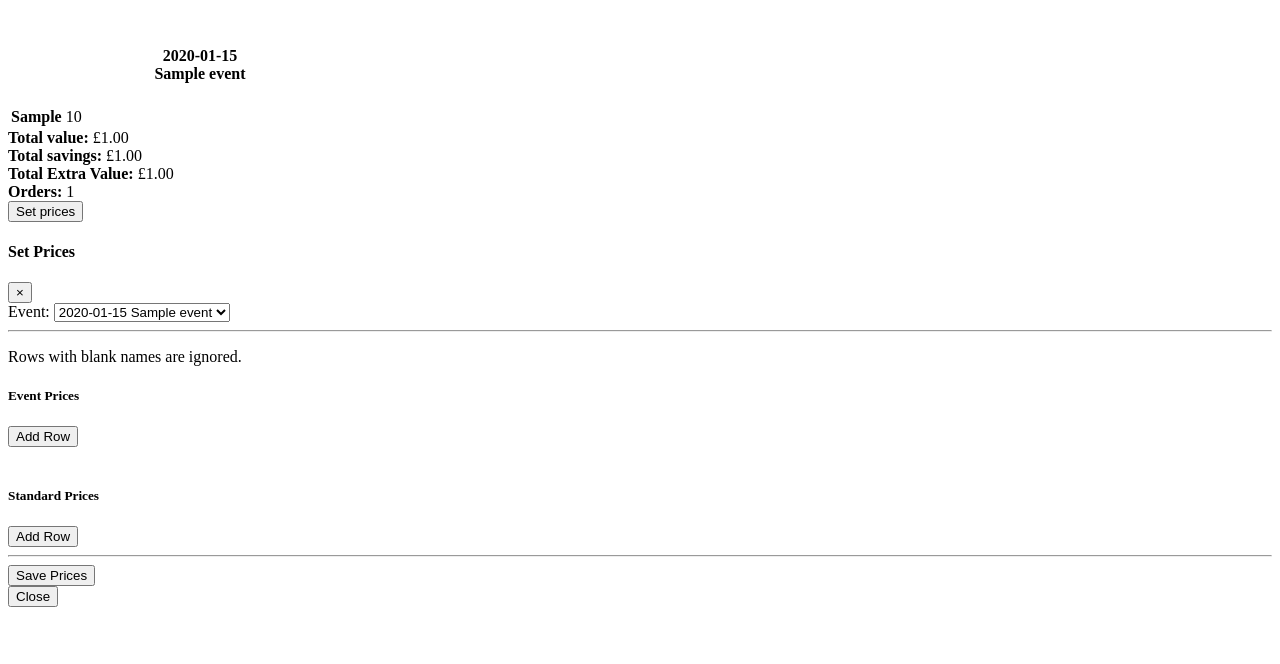
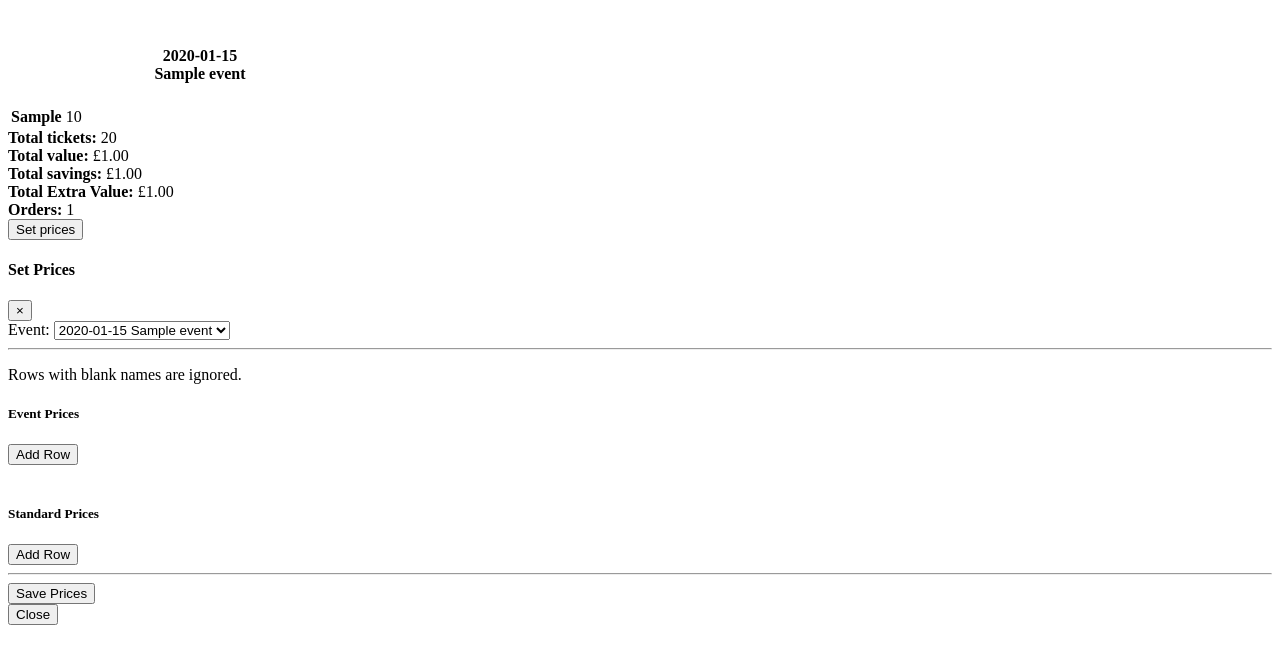
Before and after one commit to WillB97/ticket-sheets, a Flask app: template templates/ticket_breakdown.html in a window 1280 px wide. Shown: the top 664 px of the page. Run offline with Flask 2, Linux system fonts and the light colour scheme; the template is opened without the code that fills it: most values are stand-ins (such as "Sample title", 1, 10 or a date in 2020).

Commit message:
List total tickets

```diff
--- a/templates/ticket_breakdown.html
+++ b/templates/ticket_breakdown.html
@@ -28,6 +28,10 @@
                         </table>
                     </div>
                     <div class="card-footer">
+                        <b>Total tickets:</b> {{
+                            event_bookings.full_value_tickets.values()|sum
+                            + event_bookings.reduced_tickets.values()|sum
+                        }}<br>
                         <b>Total value:</b> £{{ "%.2f"|format(event_bookings.total_value) }}<br>
                         {% if event_bookings.total_saving != 0.0 %}
                         <b>Total savings:</b> £{{ "%.2f"|format(event_bookings.total_saving) }}<br>
```
